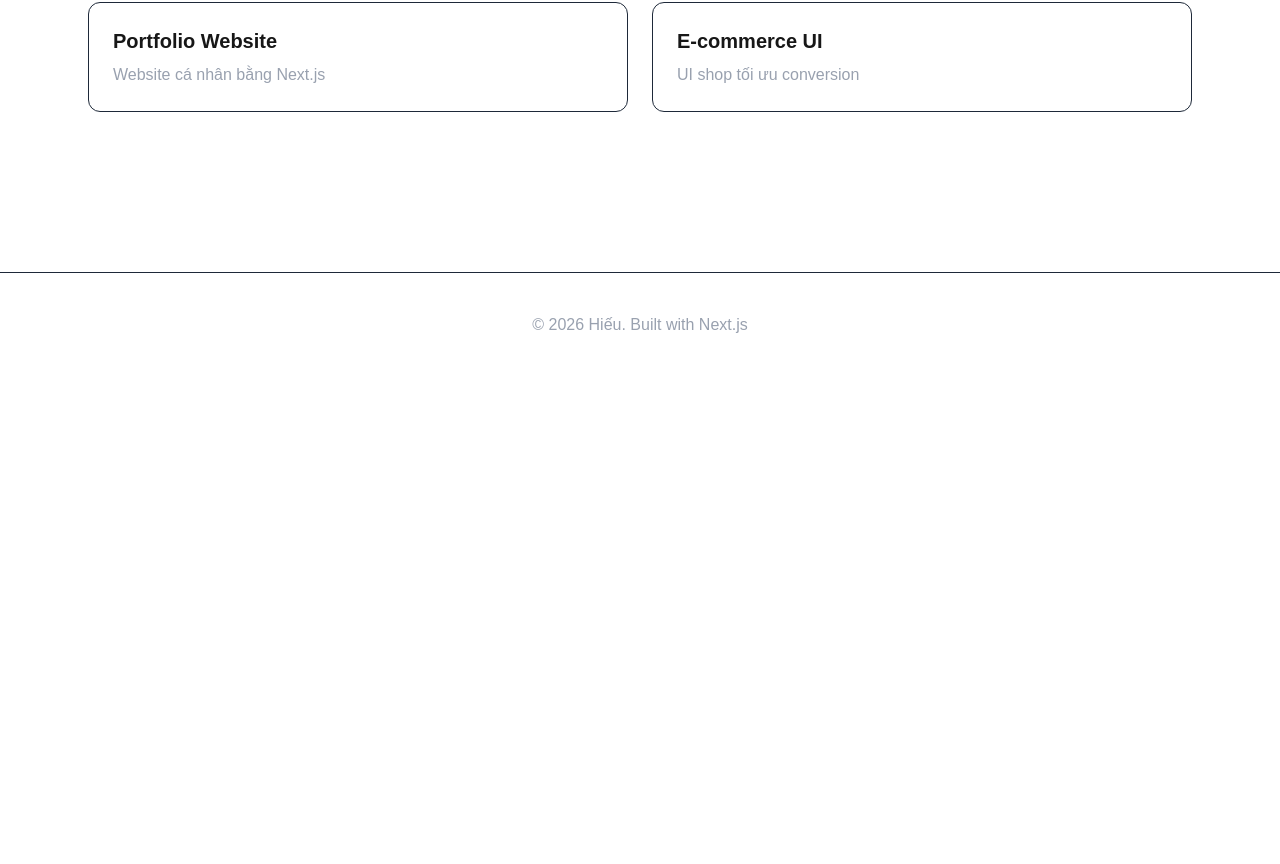
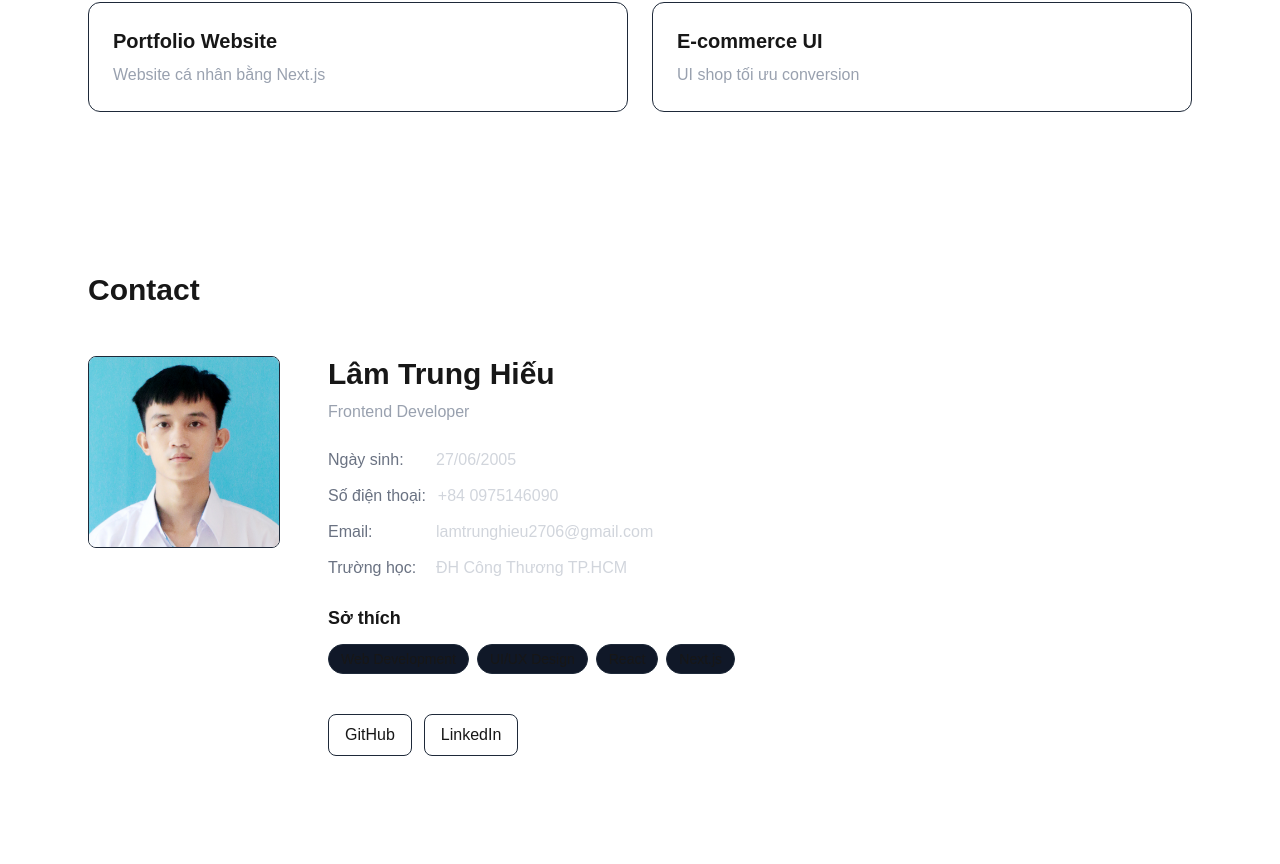
Before and after one commit to LamHieu27/github-landing, a Next.js app: page / in a window 1280 px wide. Shown: the part 596-1460 px from the top of the page. Before the commit the page ends 973 px from the top, so only its background shows below. Built offline with nearby package versions, Linux system fonts and the light colour scheme.

Commit message:
update UI

```diff
--- a/app/page.tsx
+++ b/app/page.tsx
@@ -1,6 +1,7 @@
 import Navbar from "../components/Navbar";
 import Hero from "../components/Hero";
 import Projects from "../components/Projects";
+import Contact from "../components/Contact";
 import Footer from "../components/Footer";
 
 export default function Home() {
@@ -9,6 +10,7 @@ export default function Home() {
       <Navbar />
       <Hero />
       <Projects />
+      <Contact />
       <Footer />
     </main>
   );
--- /dev/null
+++ b/components/Contact.tsx
@@ -0,0 +1,90 @@
+export default function Contact() {
+  const contact = {
+    name: "Lâm Trung Hiếu",
+    dob: "27/06/2005",
+    phone: "+84 0975146090",
+    email: "lamtrunghieu2706@gmail.com",
+    avatar: "/avatars/hieu.png",
+    school: "ĐH Công Thương TP.HCM",
+    interests: ["Web Development", "UI/UX Design", "React", "Next.js"],
+  };
+
+  return (
+    <section id="contact" className="px-6 py-20 max-w-6xl mx-auto">
+      <h3 className="text-3xl font-bold mb-12">Contact</h3>
+
+      <div className="flex flex-col md:flex-row gap-12 items-start">
+        {/* Avatar */}
+        <div className="flex-shrink-0">
+          <img
+            src={contact.avatar}
+            alt={contact.name}
+            className="w-48 h-48 rounded-lg object-cover border border-gray-800"
+          />
+        </div>
+
+        {/* Info */}
+        <div className="flex-1 space-y-6">
+          <div>
+            <h2 className="text-3xl font-bold mb-2">{contact.name}</h2>
+            <p className="text-gray-400">Frontend Developer</p>
+          </div>
+
+          <div className="space-y-3 text-gray-300">
+            <div className="flex items-start gap-3">
+              <span className="text-gray-500 font-medium min-w-24">Ngày sinh:</span>
+              <span>{contact.dob}</span>
+            </div>
+            <div className="flex items-start gap-3">
+              <span className="text-gray-500 font-medium min-w-24">Số điện thoại:</span>
+              <a href={`tel:${contact.phone}`} className="hover:text-white transition">
+                {contact.phone}
+              </a>
+            </div>
+            <div className="flex items-start gap-3">
+              <span className="text-gray-500 font-medium min-w-24">Email:</span>
+              <a href={`mailto:${contact.email}`} className="hover:text-white transition">
+                {contact.email}
+              </a>
+            </div>
+            <div className="flex items-start gap-3">
+              <span className="text-gray-500 font-medium min-w-24">Trường học:</span>
+              <span>{contact.school}</span>
+            </div>
+          </div>
+
+          {/* Interests */}
+          <div>
+            <h4 className="text-lg font-semibold mb-3">Sở thích</h4>
+            <div className="flex flex-wrap gap-2">
+              {contact.interests.map((interest, i) => (
+                <span
+                  key={i}
+                  className="px-3 py-1 bg-gray-900 border border-gray-800 rounded-full text-sm hover:border-white transition"
+                >
+                  {interest}
+                </span>
+              ))}
+            </div>
+          </div>
+
+          {/* Social Links */}
+          <div className="flex gap-3 pt-4">
+            <a
+              href="https://github.com"
+              className="px-4 py-2 border border-gray-800 rounded-lg hover:border-white hover:text-white transition"
+            >
+              GitHub
+            </a>
+            <a
+              href="https://linkedin.com"
+              className="px-4 py-2 border border-gray-800 rounded-lg hover:border-white hover:text-white transition"
+            >
+              LinkedIn
+            </a>
+          </div>
+        </div>
+      </div>
+    </section>
+  );
+}
--- a/components/Navbar.tsx
+++ b/components/Navbar.tsx
@@ -1,7 +1,7 @@
 export default function Navbar() {
   return (
     <nav className="flex justify-between items-center px-6 py-4 max-w-6xl mx-auto">
-      <h1 className="font-bold text-lg">Hiếu.dev</h1>
+      <h1 className="font-bold text-lg">LamHieu27.dev</h1>
       <div className="space-x-4 text-sm">
         <a href="#projects" className="hover:text-gray-400">Projects</a>
         <a href="#contact" className="hover:text-gray-400">Contact</a>
```
Also changed, not shown: public/avatars/hieu.png (added).
